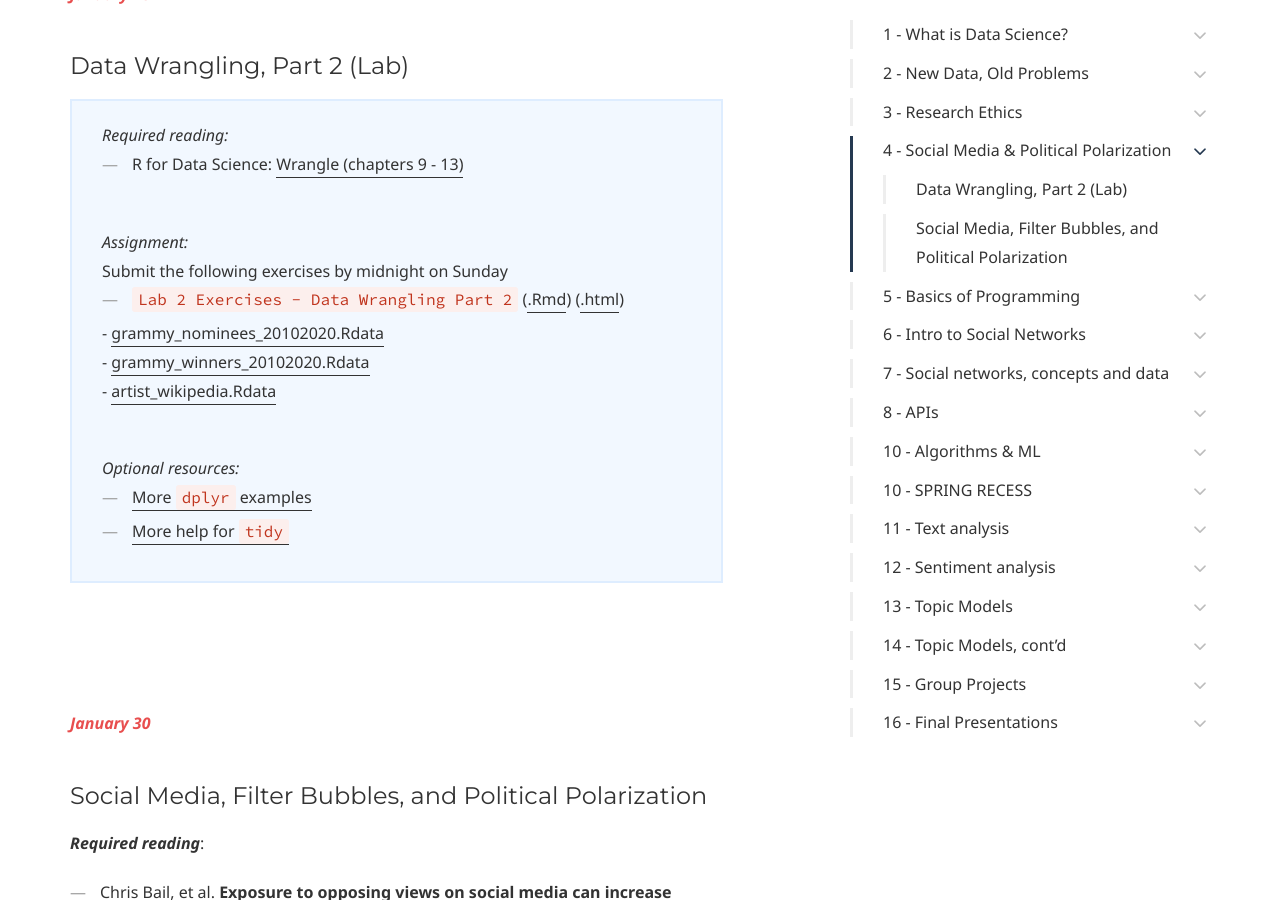
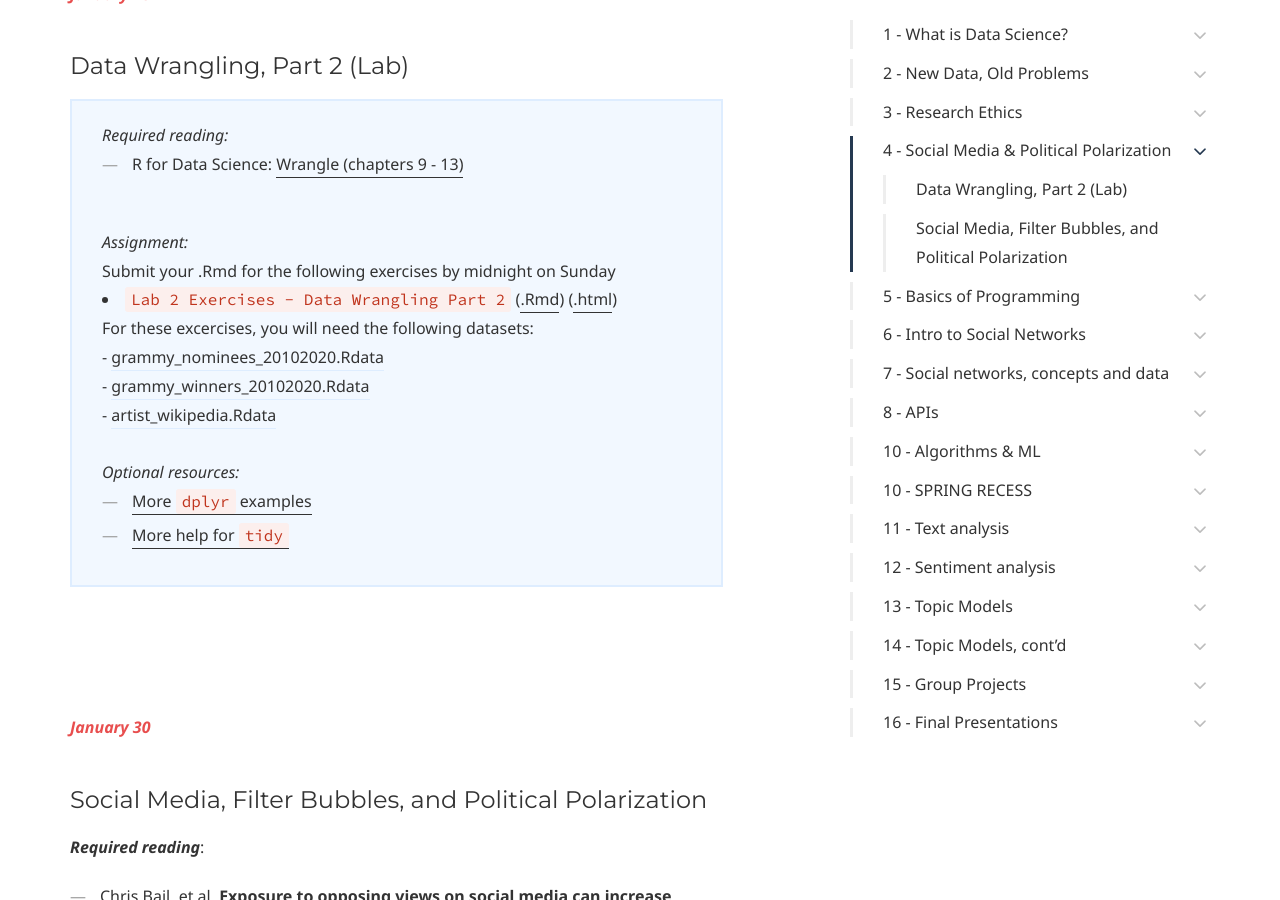
Before and after one commit to dssoc/dssoc.github.io, a Jekyll site: the page built from schedule.md, in a window 1280 px wide and 900 px high, scrolled down 3875 px. Built offline with Jekyll 4.4.1, drawn with Linux system fonts in a browser that asks for light colours; some web fonts are replaced.

Commit message:
update lab 2 links

```diff
--- a/schedule.md
+++ b/schedule.md
@@ -120,13 +120,12 @@
 <i>Required reading:</i> <br/>
 <ul>
 <li>R for Data Science: <a href = "https://r4ds.had.co.nz/wrangle-intro.html">Wrangle (chapters 9 - 13)</a></li></ul><br/>
-<i>Assignment:</i><br/> Submit the following exercises by midnight on Sunday <br/>
-<ul>
+<i>Assignment:</i><br/> Submit your .Rmd for the following exercises by midnight on Sunday<br/>
 <li><code>Lab 2 Exercises - Data Wrangling Part 2</code> (<a href = "https://minhaskamal.github.io/DownGit/#/home?url=https://github.com/dssoc/dssoc.github.io/blob/master/assignments/DSS_Lab2_DataWrangling2.Rmd">.Rmd</a>) (<a href = "https://htmlpreview.github.io/?https://github.com/dssoc/dssoc.github.io/blob/master/assignments/DSS_Lab2_DataWrangling2.html">.html</a>)</li>
+For these excercises, you will need the following datasets:<br/>
 - <a href = "https://github.com/dssoc/dssoc.github.io/raw/master/datasets/grammy_nominees_20102020.Rdata">grammy_nominees_20102020.Rdata</a><br/>
 - <a href = "https://github.com/dssoc/dssoc.github.io/raw/master/datasets/grammy_winners_20102020.Rdata">grammy_winners_20102020.Rdata</a><br/>
 - <a href = "https://github.com/dssoc/dssoc.github.io/raw/master/datasets/artist_wikipedia.Rdata">artist_wikipedia.Rdata</a><br/>
-</ul>
 <br/>
 <i>Optional resources:</i><br/>
 <ul>
```
